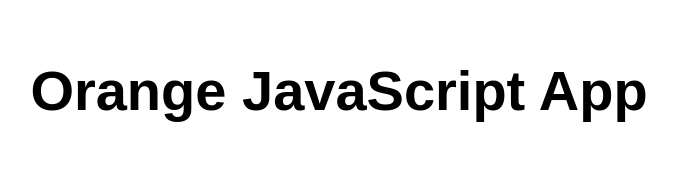
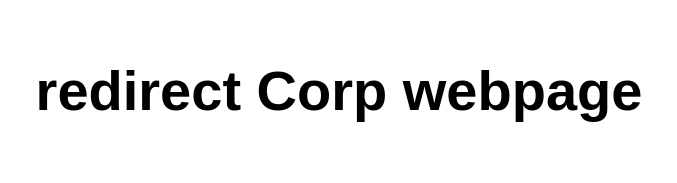
Before and after one commit to LeonardVuyk/corp-static-web, a website: page src/index.html in a window 1280 px wide. Shown: the whole page, without its empty margins (301-978 px from the left). Drawn offline with Linux system fonts and the light colour scheme.

Commit message:
Update index.html

```diff
--- a/src/index.html
+++ b/src/index.html
@@ -5,12 +5,12 @@
   <meta charset="UTF-8">
   <meta name="viewport" content="width=device-width, initial-scale=1.0">
   <link rel="stylesheet" href="styles.css">
-  <title>Orange JavaScript App</title>
+  <title>redirect Corp webpage</title>
 </head>
 
 <body>
   <main>
-    <h1>Orange JavaScript App</h1>
+    <h1>redirect Corp webpage</h1>
   </main>
 </body>
 
```
